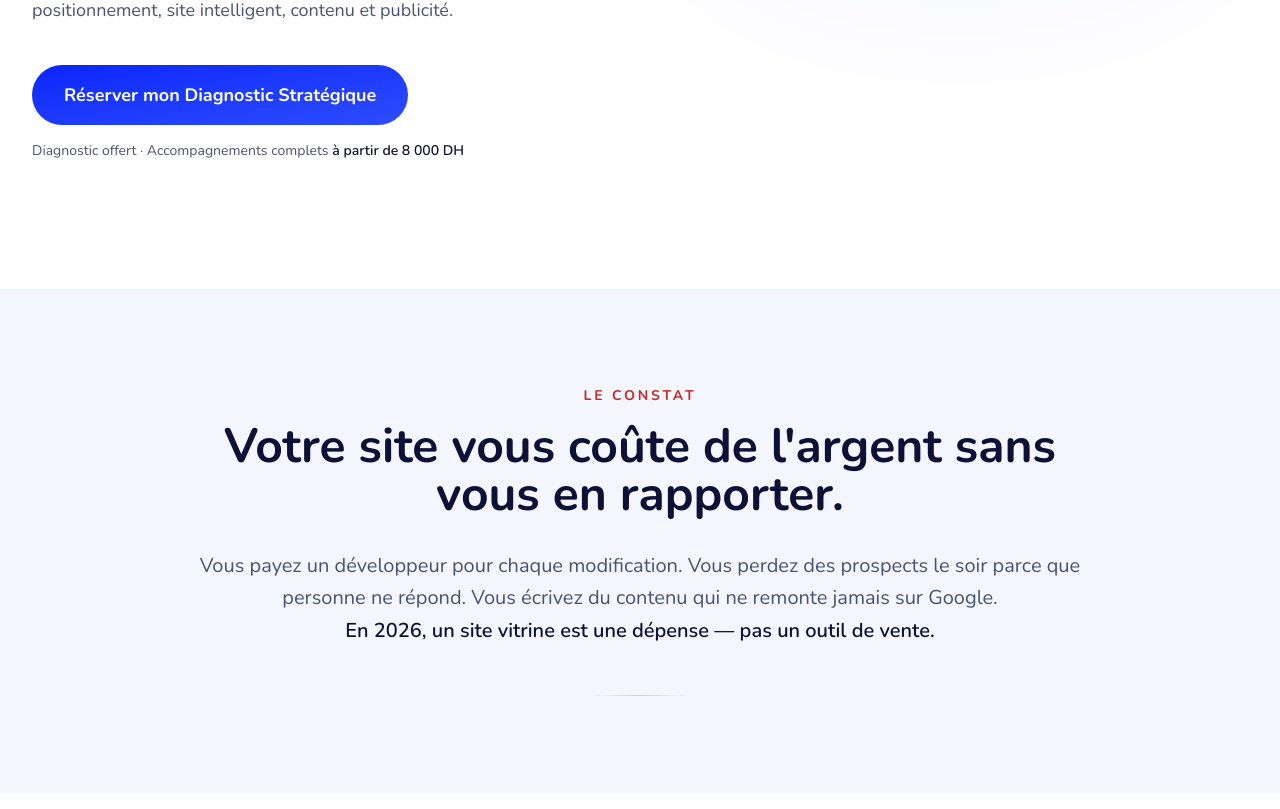
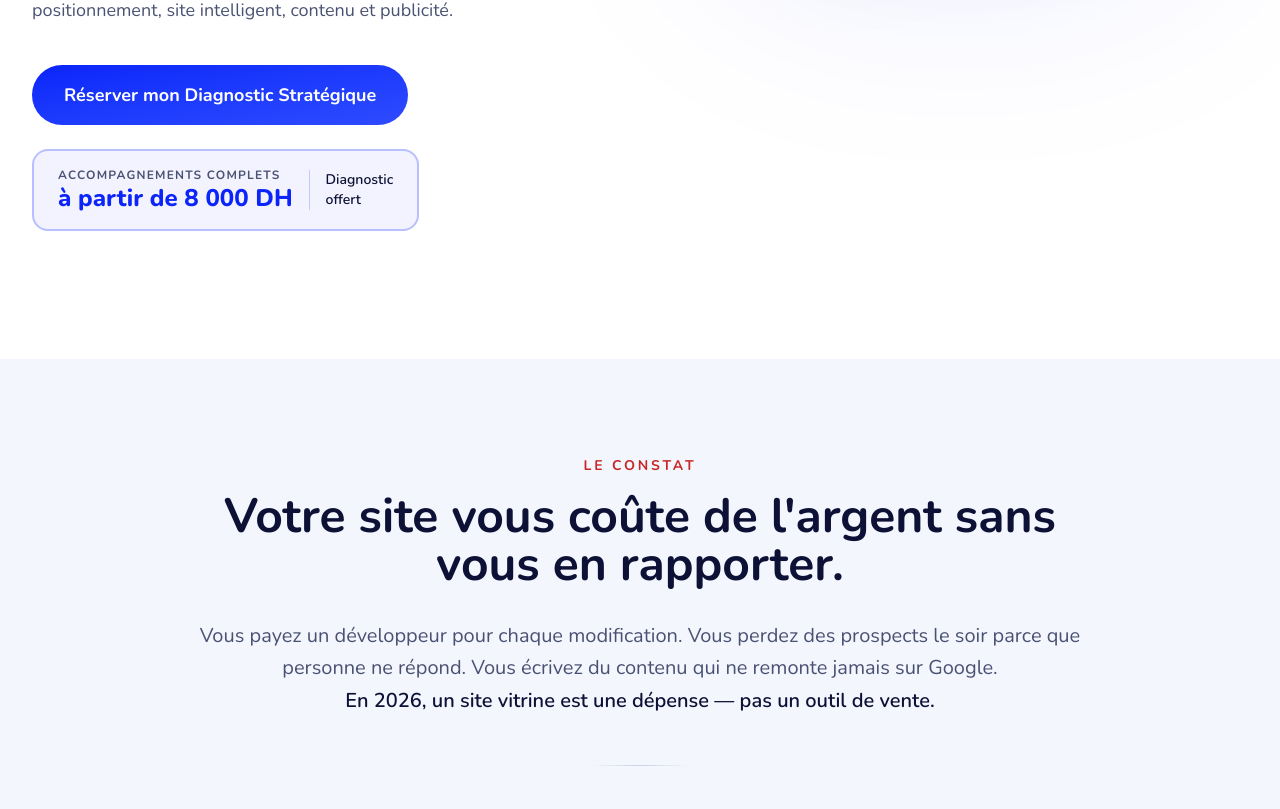
Before and after one commit to innoftmarketing/nova-ai, a Next.js app: page / in a window 1280 px wide. Shown: the part 811-1620 px from the top of the page. Built offline with nearby package versions, Linux system fonts and the light colour scheme.

Commit message:
Price anchor as prominent badge in hero and wizard sidebar
Co-Authored-By: Claude Fable 5 <noreply@anthropic.com>

```diff
--- a/src/app/page.tsx
+++ b/src/app/page.tsx
@@ -420,10 +420,14 @@ function BookingWizard() {
             </div>
             <div className="space-y-4 text-sm text-on-surface-variant leading-relaxed">
               <p>Après avoir rempli le formulaire, vous recevrez <strong className="text-on-surface">un appel téléphonique</strong> de l&apos;un de nos <strong className="text-on-surface">consultants</strong>.</p>
-              <p className="pt-4 border-t border-outline-variant/10">
-                Nos accompagnements complets — stratégie, site intelligent, publications —
-                démarrent <strong className="text-on-surface">à partir de 8 000 DH</strong>.
-              </p>
+              <div className="mt-4 rounded-xl border-2 border-[#0b24fa]/25 bg-[#0b24fa]/5 px-4 py-3">
+                <p className="text-xs font-bold uppercase tracking-widest text-on-surface-variant mb-1">
+                  Stratégie + site intelligent + publications
+                </p>
+                <p className="font-headline text-xl font-extrabold text-[#0b24fa]">
+                  à partir de 8 000 DH
+                </p>
+              </div>
             </div>
           </div>
 
@@ -958,10 +962,20 @@ export default function Home() {
                   Réserver mon Diagnostic Stratégique
                 </a>
               </div>
-              <p className="mt-4 text-sm text-on-surface-variant">
-                Diagnostic offert · Accompagnements complets{" "}
-                <span className="text-on-surface font-semibold">à partir de 8 000 DH</span>
-              </p>
+              <div className="mt-6 inline-flex items-center gap-4 rounded-2xl border-2 border-[#0b24fa]/25 bg-[#0b24fa]/5 px-6 py-4">
+                <div>
+                  <p className="text-xs font-bold uppercase tracking-widest text-on-surface-variant">
+                    Accompagnements complets
+                  </p>
+                  <p className="font-headline text-2xl font-extrabold text-[#0b24fa] leading-tight">
+                    à partir de 8 000 DH
+                  </p>
+                </div>
+                <div className="h-10 w-px bg-[#0b24fa]/20" />
+                <p className="text-sm font-semibold text-on-surface">
+                  Diagnostic<br />offert
+                </p>
+              </div>
             </div>
 
             <div className="relative flex justify-center items-center">
```
